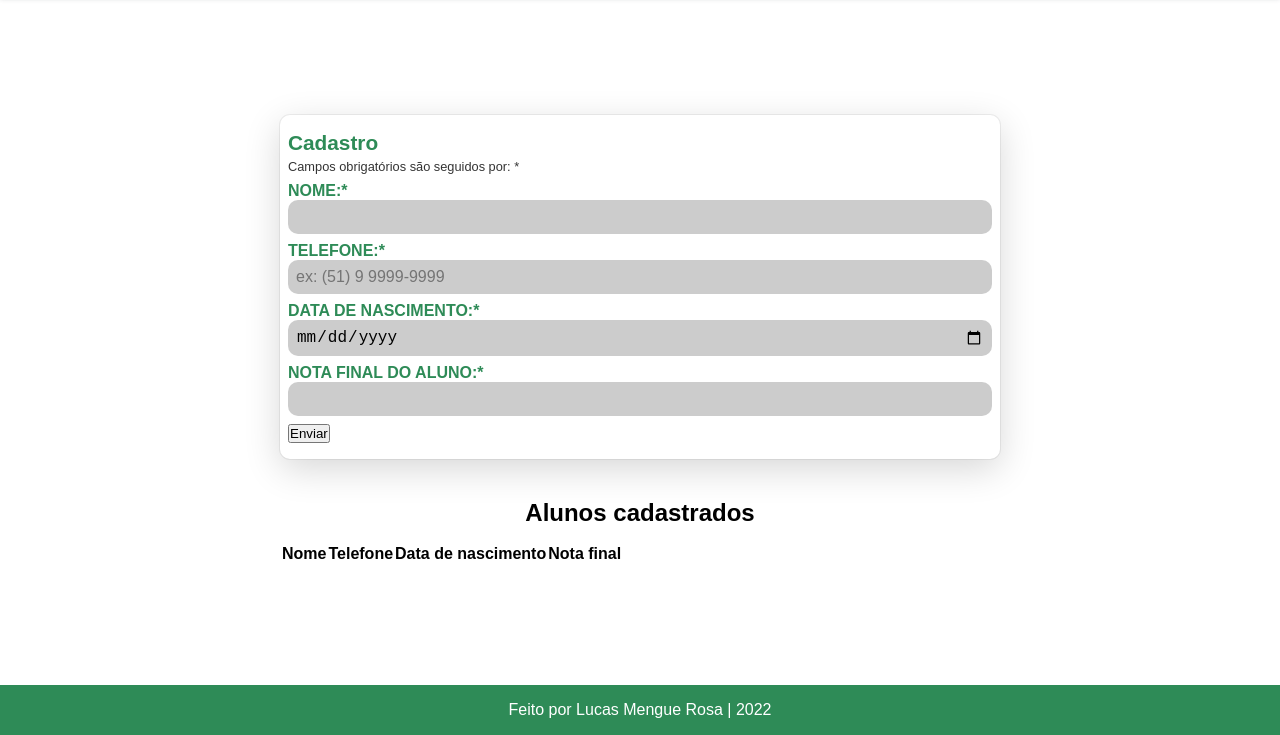
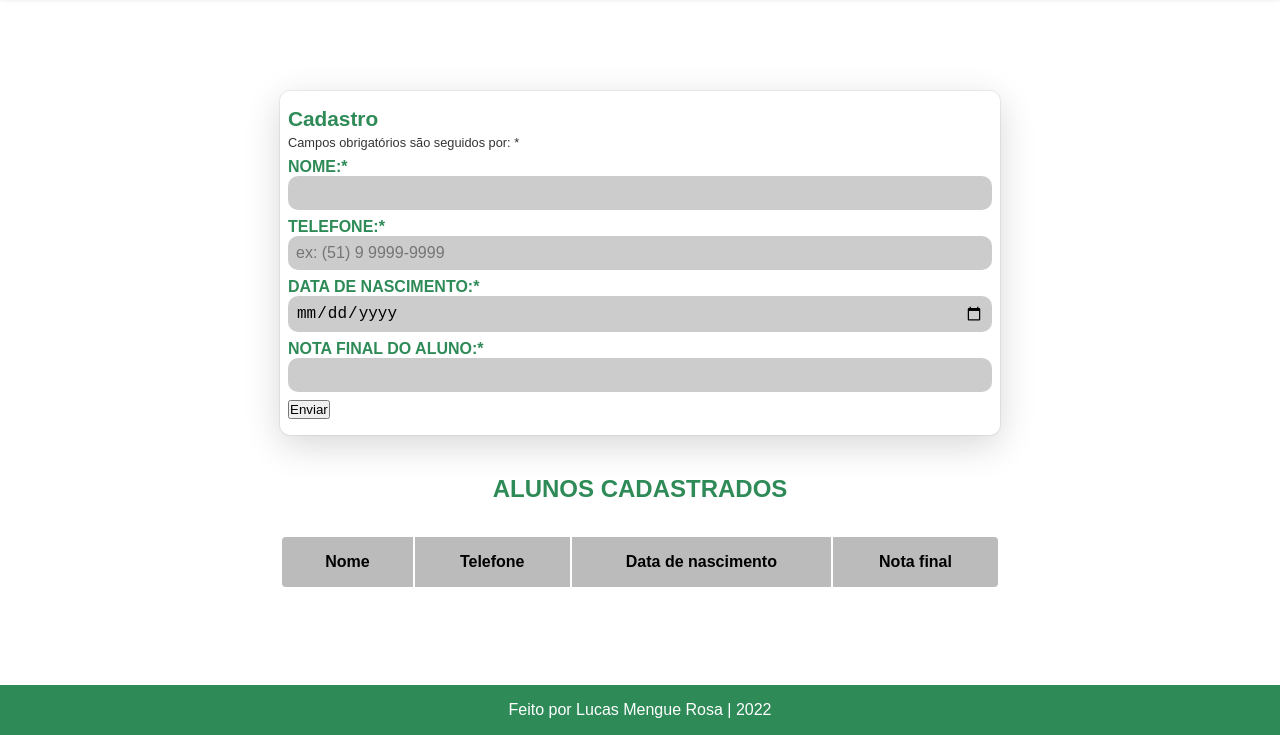
Before and after one commit to LucasMengue/projeto-maispraTI, a plain HTML site: page index.html in a window 1280 px wide. Shown: the part 65-800 px from the top of the page. Drawn offline with Linux system fonts and the light colour scheme.

Commit message:
estilos da tabela

```diff
--- a/style.css
+++ b/style.css
@@ -124,6 +124,43 @@ main {
   margin-bottom: 1.5rem;
 }
 
+#section-table h2 {
+  margin-bottom: 1rem;
+  text-align: center;
+  font-size: 1.5rem;
+  text-transform: uppercase;
+  color: var(--primary-color);
+}
+
+/* TABLE */
+table {
+  width: 100%;
+  overflow-x: auto;
+}
+
+table thead tr th:first-child,
+table tbody tr td:first-child {
+  border-radius: 0.25rem 0 0 0.25rem;
+}
+
+table thead tr th:last-child,
+table tbody tr td:last-child {
+  border-radius: 0 0.25rem 0.25rem 0;
+}
+
+table thead th {
+  background-color: #bbb;
+  font-weight: bold;
+  padding: 1rem 2rem;
+  text-align: center;
+}
+
+table td {
+  background-color: #ddd;
+  padding: 1rem 2rem;
+  text-align: center;
+}
+
 /* FOOTER */
 footer {
   width: 100%;
```
